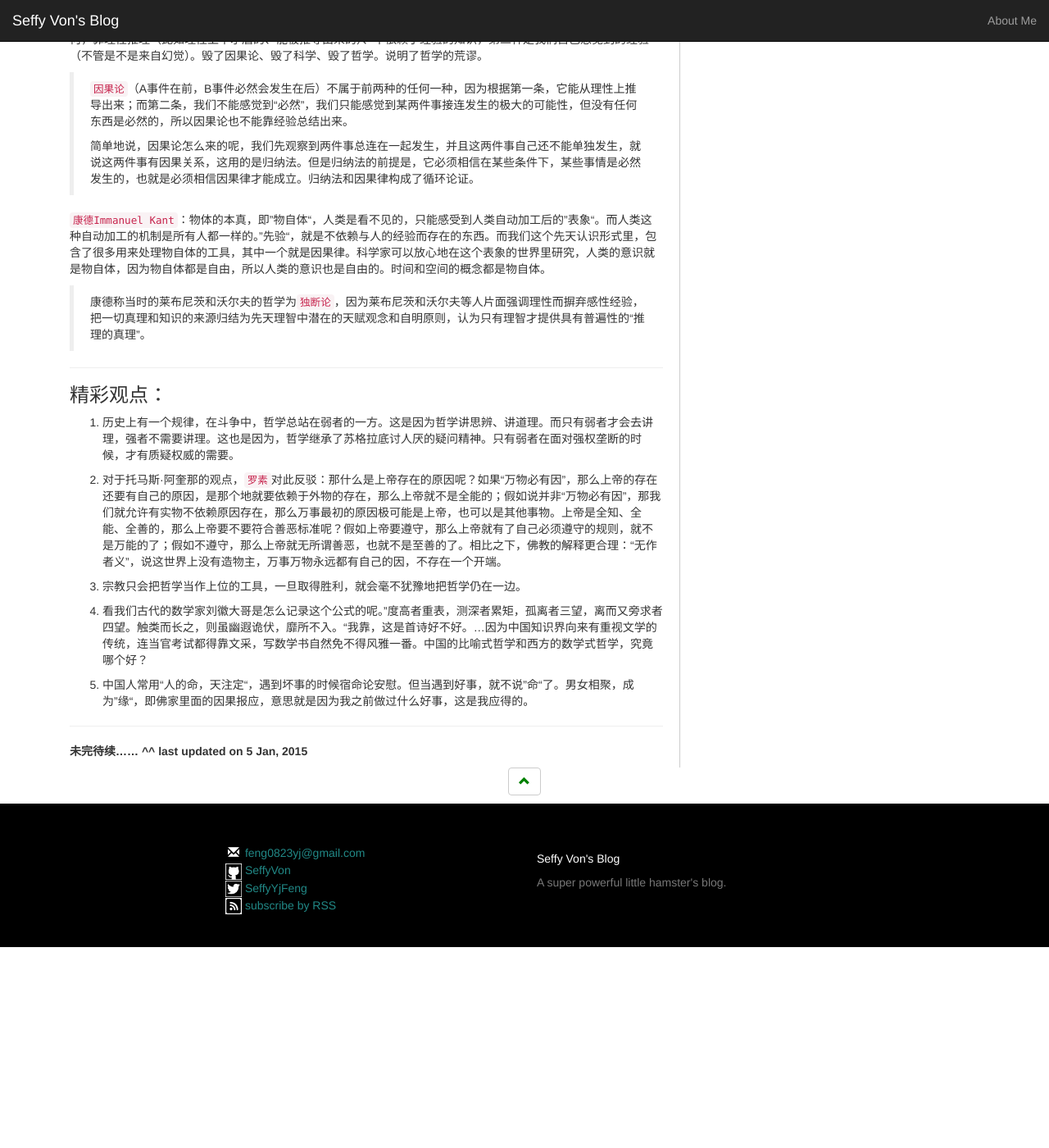
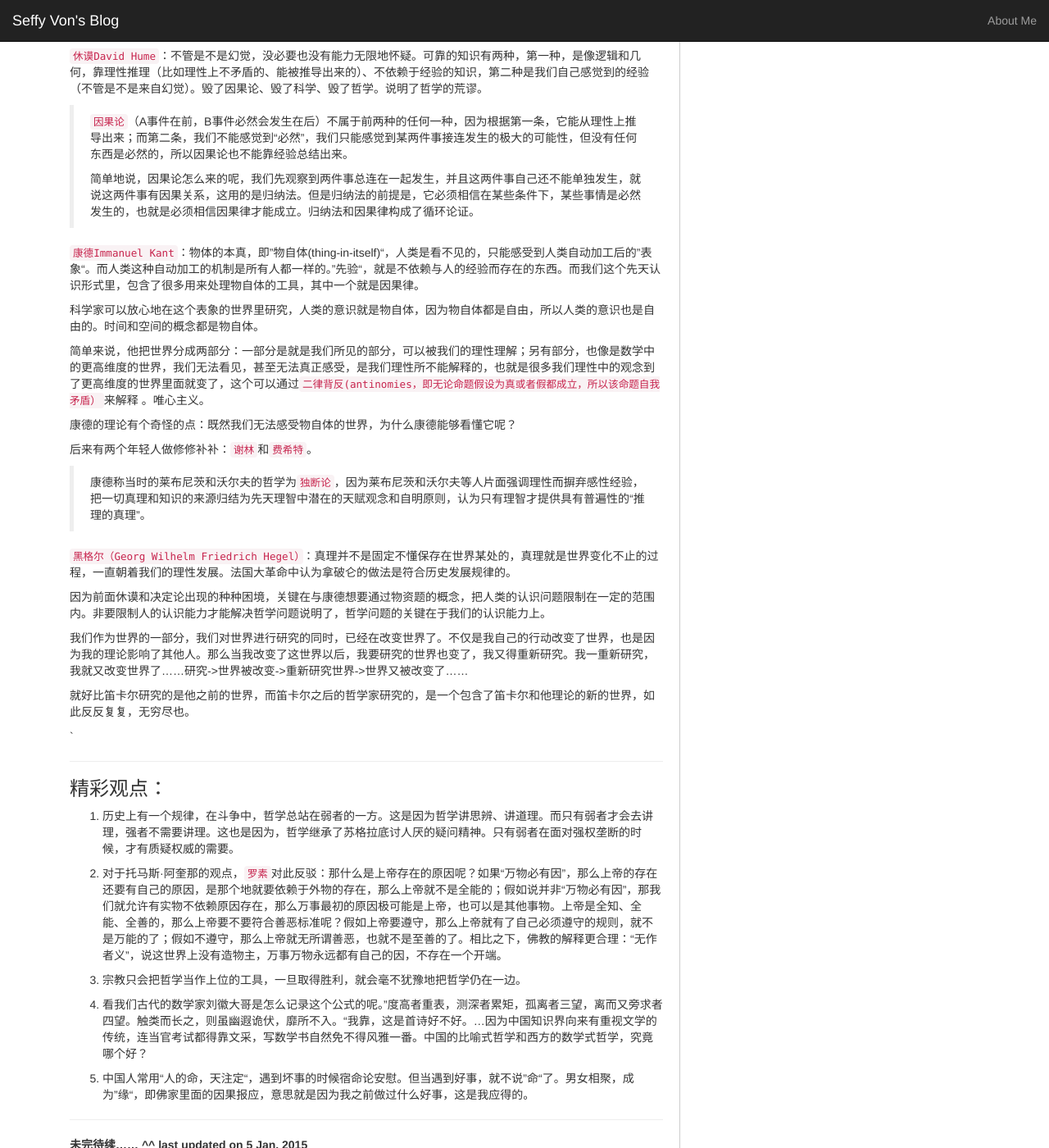
Before and after one commit to SeffyVon/SeffyVon.github.io, a Jekyll site: the page built from _posts/2015-01-05-What-have-the-philosophers-been-doing.md, in a window 1280 px wide and 1400 px high, scrolled down 2569 px. Shown: the whole window at 82% size. Built offline with Jekyll 4.4.1, drawn with Linux system fonts in a browser that asks for light colours; nearby versions of some CDN libraries; comment, search, counter and statistics services are not loaded; before the commit the page ends 3724 px from its top, so only the background shows below that; some of the changed text lies outside the part shown.

Commit message:
post update

```diff
--- a/_posts/2015-01-05-What-have-the-philosophers-been-doing.md
+++ b/_posts/2015-01-05-What-have-the-philosophers-been-doing.md
@@ -1,6 +1,6 @@
 ---
 layout: post
-title:  "在读《哲学家都干了些什么？》"
+title:  "与天地独往来——在读《哲学家都干了些什么？》"
 date:   2015-01-05 01:08
 categories: digest
 ---
@@ -101,9 +101,27 @@
 >
 >简单地说，因果论怎么来的呢，我们先观察到两件事总连在一起发生，并且这两件事自己还不能单独发生，就说这两件事有因果关系，这用的是归纳法。但是归纳法的前提是，它必须相信在某些条件下，某些事情是必然发生的，也就是必须相信因果律才能成立。归纳法和因果律构成了循环论证。
 
-`康德Immanuel Kant`：物体的本真，即”物自体“，人类是看不见的，只能感受到人类自动加工后的”表象“。而人类这种自动加工的机制是所有人都一样的。”先验“，就是不依赖与人的经验而存在的东西。而我们这个先天认识形式里，包含了很多用来处理物自体的工具，其中一个就是因果律。科学家可以放心地在这个表象的世界里研究，人类的意识就是物自体，因为物自体都是自由，所以人类的意识也是自由的。时间和空间的概念都是物自体。
+`康德Immanuel Kant`：物体的本真，即”物自体(thing-in-itself)“，人类是看不见的，只能感受到人类自动加工后的”表象“。而人类这种自动加工的机制是所有人都一样的。”先验“，就是不依赖与人的经验而存在的东西。而我们这个先天认识形式里，包含了很多用来处理物自体的工具，其中一个就是因果律。
+
+科学家可以放心地在这个表象的世界里研究，人类的意识就是物自体，因为物自体都是自由，所以人类的意识也是自由的。时间和空间的概念都是物自体。
+
+简单来说，他把世界分成两部分：一部分是就是我们所见的部分，可以被我们的理性理解；另有部分，也像是数学中的更高维度的世界，我们无法看见，甚至无法真正感受，是我们理性所不能解释的，也就是很多我们理性中的观念到了更高维度的世界里面就变了，这个可以通过`二律背反(antinomies，即无论命题假设为真或者假都成立，所以该命题自我矛盾）`来解释 。唯心主义。
+
+康德的理论有个奇怪的点：既然我们无法感受物自体的世界，为什么康德能够看懂它呢？
+
+后来有两个年轻人做修修补补：`谢林`和`费希特`。
 
 > 康德称当时的莱布尼茨和沃尔夫的哲学为`独断论`，因为莱布尼茨和沃尔夫等人片面强调理性而摒弃感性经验，把一切真理和知识的来源归结为先天理智中潜在的天赋观念和自明原则，认为只有理智才提供具有普遍性的“推理的真理”。
+
+`黑格尔（Georg Wilhelm Friedrich Hegel）`：真理并不是固定不懂保存在世界某处的，真理就是世界变化不止的过程，一直朝着我们的理性发展。法国大革命中认为拿破仑的做法是符合历史发展规律的。
+
+因为前面休谟和决定论出现的种种困境，关键在与康德想要通过物资题的概念，把人类的认识问题限制在一定的范围内。非要限制人的认识能力才能解决哲学问题说明了，哲学问题的关键在于我们的认识能力上。
+
+我们作为世界的一部分，我们对世界进行研究的同时，已经在改变世界了。不仅是我自己的行动改变了世界，也是因为我的理论影响了其他人。那么当我改变了这世界以后，我要研究的世界也变了，我又得重新研究。我一重新研究，我就又改变世界了……研究->世界被改变->重新研究世界->世界又被改变了……
+
+就好比笛卡尔研究的是他之前的世界，而笛卡尔之后的哲学家研究的，是一个包含了笛卡尔和他理论的新的世界，如此反反复复，无穷尽也。
+
+`
 
 ** **
 
```
